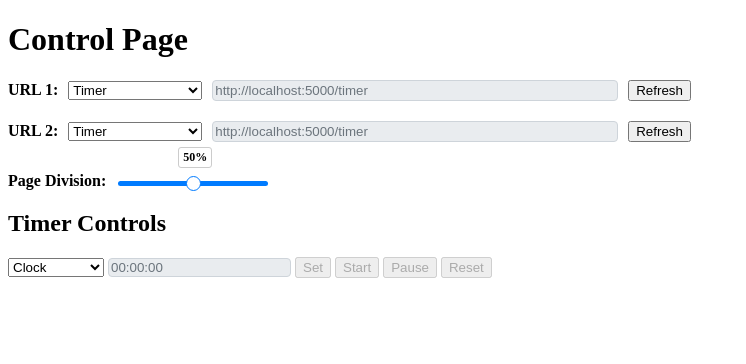
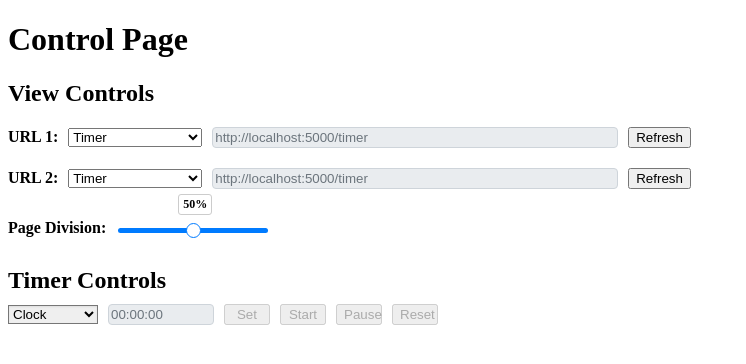
Before and after one commit to MCSstrike/MultiScreenPresenter, a Flask app: page /control in a window 1280 px wide. Shown: the top 364 px of the page, without its empty margins (0-746 px from the left). Run offline with Flask 3, Linux system fonts and the light colour scheme; some libraries are stand-ins or nearby versions.

Commit message:
Updated the formatting for the control page so the new timer controls match the other controls.

```diff
--- a/static/control.css
+++ b/static/control.css
@@ -121,3 +121,60 @@ input[type="text"]:disabled {
     max-width: 100%; /* Prevent overflow in small screens */
     /*box-sizing: border-box; /* Include padding and borders in the width */
 }
+
+
+
+/* Timer container styling */
+.timer-container {
+    margin-top: 30px;
+    display: flex;
+    flex-direction: column; /* Stack elements vertically */
+    gap: 10px; /* Space between the title and controls */
+}
+
+/* Timer title styling */
+.timer-container h2 {
+    margin: 0; /* Remove extra margins */
+    font-size: 1.5em; /* Ensure consistent heading size */
+}
+
+/* Timer controls styling */
+.timer-controls {
+    display: flex;
+    align-items: center; /* Align items vertically */
+}
+
+/* Input and select styling to match URL controls */
+.timer-controls select {
+    margin-right: 10px;
+    width: 90px; /* Consistent size with URL dropdowns */
+    box-shadow: inset 0 1px 2px rgba(0, 0, 0, 0.075); /* Subtle inset shadow */
+    transition: border-color 0.15s ease-in-out, box-shadow 0.15s ease-in-out;
+}
+
+/* Standard text box formatting */
+.timer-controls input[type="text"] {
+    width: 100px;
+    padding: 2px;
+    margin-right: 10px;
+    color: #495057; /* Default text color */
+    background-color: #fff; /* Default white background */
+    border: 1px solid #ced4da; /* Standard border */
+    border-radius: 4px; /* Standard rounded corners */
+    box-shadow: inset 0 1px 2px rgba(0, 0, 0, 0.075); /* Subtle inset shadow */
+    transition: border-color 0.15s ease-in-out, box-shadow 0.15s ease-in-out;
+}
+
+/* Consistent appearance for disabled text boxes */
+.timer-controls input[type="text"]:disabled {
+    background-color: #e9ecef; /* Light gray background */
+    color: #6c757d; /* Gray text color */
+    border: 1px solid #ced4da; /* Same border as enabled */
+    border-radius: 4px; /* Same rounded corners as enabled */
+    box-shadow: none; /* Remove focus shadow */
+}
+
+.timer-controls button {
+    margin-right: 10px;
+    width: 46px;
+}
--- a/static/js/timer.js
+++ b/static/js/timer.js
@@ -33,9 +33,9 @@ document.addEventListener("DOMContentLoaded", () => {
         if (mode === "clock") {
             modeElement.textContent = "Clock";
         } else if (mode === "countup") {
-            modeElement.textContent = "Count Up";
+            modeElement.textContent = "Stopwatch";
         } else if (mode === "countdown") {
-           modeElement.textContent = "Count Down";
+           modeElement.textContent = "Timer";
         }
         updateDisplay();
     }
--- a/templates/control.html
+++ b/templates/control.html
@@ -9,6 +9,8 @@
     <h1>Control Page</h1>
     <form method="POST">
         <!-- URL Controls -->
+        <div class="view-container">
+            <h2>View Controls</h2>
             <div class="url-controls">
                 <label>URL 1:</label>
                 <select id="url1-dropdown" onchange="updateUrlInput(1)">
@@ -42,28 +44,24 @@
                     >
                 </div>
             </div>
+        </div>
+
 
         <!-- Timer -->
         <div class="timer-container">
             <h2>Timer Controls</h2>
-<!--            <div class="timer-controls">
-                <button onclick="controlTimer('start')">Start</button>
-                <button onclick="controlTimer('pause')">Pause</button>
-                <button onclick="controlTimer('reset')">Reset</button>
-                <input type="number" id="setTimer" placeholder="Set Time (seconds)">
-                <button onclick="setTimer()">Set Time</button>
-            </div>-->
+            <div class="timer-controls">
                 <select id="modeSelect">
                     <option value="clock" {{ 'selected' if mode == 'clock' else '' }}>Clock</option>
-                <option value="countup" {{ 'selected' if mode == 'countup' else '' }}>Count Up</option>
-                <option value="countdown" {{ 'selected' if mode == 'countdown' else '' }}>Count Down</option>
+                    <option value="countup" {{ 'selected' if mode == 'countup' else '' }}>Stopwatch</option>
+                    <option value="countdown" {{ 'selected' if mode == 'countdown' else '' }}>Timer</option>
                 </select>
-
                 <input type="text" id="timeInput" placeholder="HH:MM:SS" oninput="formatTimeInput(this)">
                 <button id="setTimerButton">Set</button>
                 <button id="startButton">Start</button>
                 <button id="pauseButton">Pause</button>
                 <button id="resetButton">Reset</button>
+            </div>
         </div>
     </form>
 
```
Lines whose indentation alone changed are shown as unchanged.
